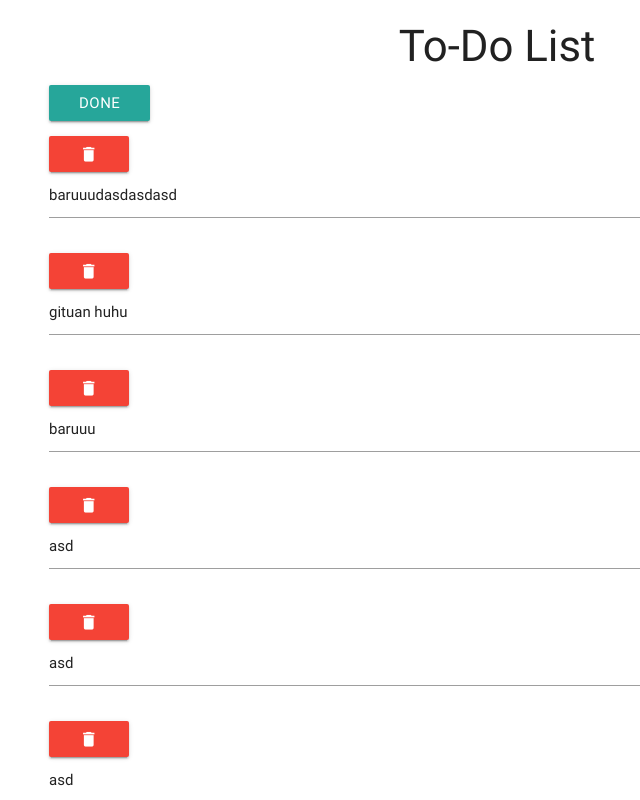
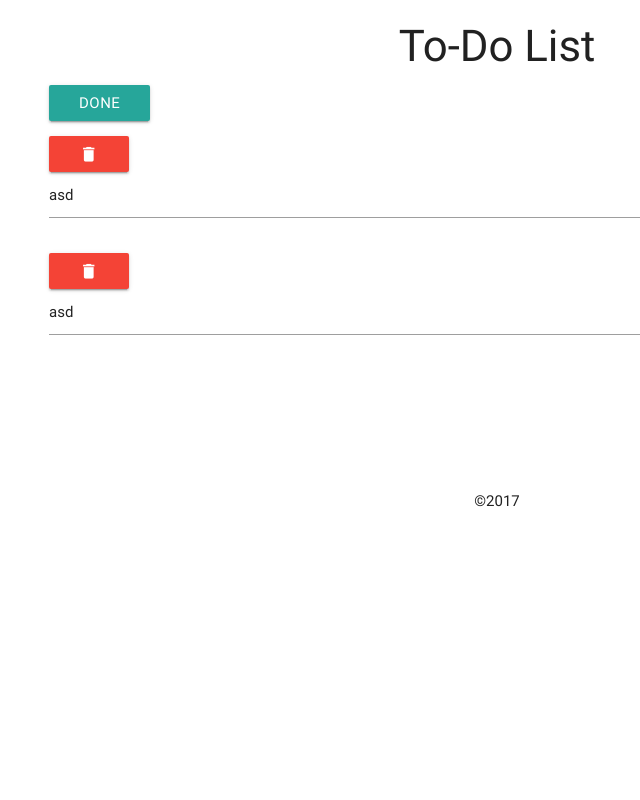
Before and after one commit to taufiqelrahman/tia-journey, a React app: page / in a window 1280 px wide. Both pictures are taken after a click on the link "EDIT". Shown: the top 800 px of the page, without its empty margins (143-783 px from the left). Built offline with nearby package versions, Linux system fonts and the light colour scheme; data requests are answered from the project's data file.

Commit message:
added deleteTodo Action

```diff
--- a/db.json
+++ b/db.json
@@ -1,30 +1,5 @@
 {
   "todos": [
-    {
-      "text": "baruuudasdasdasd",
-      "completed": true,
-      "id": 1
-    },
-    {
-      "text": "gituan huhu",
-      "completed": true,
-      "id": 2
-    },
-    {
-      "text": "baruuu",
-      "completed": true,
-      "id": 3
-    },
-    {
-      "text": "asd",
-      "completed": true,
-      "id": 5
-    },
-    {
-      "text": "asd",
-      "completed": false,
-      "id": 6
-    },
     {
       "text": "asd",
       "completed": false,
@@ -33,37 +8,7 @@
     {
       "text": "asd",
       "completed": false,
-      "id": 8
-    },
-    {
-      "text": "asd",
-      "completed": false,
       "id": 9
-    },
-    {
-      "text": "asd",
-      "completed": false,
-      "id": 10
-    },
-    {
-      "text": "asd",
-      "completed": false,
-      "id": 11
-    },
-    {
-      "text": "aku beneran",
-      "completed": false,
-      "id": 12
-    },
-    {
-      "text": "asd",
-      "completed": false,
-      "id": 13
-    },
-    {
-      "text": "uhuuy",
-      "completed": false,
-      "id": 14
     }
   ]
 }
--- a/src/components/TodoList.js
+++ b/src/components/TodoList.js
@@ -19,7 +19,10 @@ class TodoList extends React.Component {
       rendered.push(
         <li key={todo.id} style={{ marginBottom: 15 }}>
           { isEdit ?
-          <div><a className="waves-effect waves-light btn red"><i className="material-icons">delete</i></a>
+          <div>
+            <a className="waves-effect waves-light btn red" onClick={actions.deleteTodo.bind(this, todo.id)}>
+              <i className="material-icons">delete</i>
+            </a>
             <input
               type="text"
               value={todo.text}
--- a/src/modules/todolist.js
+++ b/src/modules/todolist.js
@@ -20,6 +20,7 @@ export const API_FAILED = 'API_FAILED'
 export const ADD_TODO = 'ADD_TODO'
 export const TOGGLE_TODO = 'TOGGLE_TODO'
 export const EDIT_TODO = 'EDIT_TODO'
+export const DELETE_TODO = 'DELETE_TODO'
 
 export const HANDLE_TEXT_ADD = 'HANDLE_TEXT_ADD'
 export const HANDLE_TEXT_EDIT = 'HANDLE_TEXT_EDIT'
@@ -105,6 +106,22 @@ export function editTodo(todo) {
     })
   }
 }
+export function deleteTodo(id) {
+  return (dispatch, getState) => {
+    axios.delete(`http://localhost:3000/todos/${id}`)
+    .then(res => {
+      dispatch({
+        type    : DELETE_TODO,
+        payload : id
+      })
+    })
+    .catch(err => {
+      dispatch({
+        type    : API_FAILED
+      })
+    })
+  }
+}
 
 export function handleTextAdd(e) {
   return {
@@ -145,6 +162,10 @@ const ACTION_HANDLERS = {
   [EDIT_TODO]           : (state, action) => ({...state,
     todos: state.todos.map(todo => (todo.id === action.payload.id) ? {...todo, text: action.payload.text} : todo)
   }),
+  [DELETE_TODO]           : (state, action) => ({...state,
+    todos: [...state.todos.slice(0, state.todos.findIndex(todo => todo.id === action.payload)),
+    ...state.todos.slice(state.todos.findIndex(todo => todo.id === action.payload) + 1)]
+  }),
   [HANDLE_TEXT_ADD]       : (state, action) => ({...state, text: action.payload}),
   [HANDLE_ADD]            : (state, action) => ({...state, isAdd: !state.isAdd}),
   [HANDLE_EDIT]           : (state, action) => ({...state, isEdit: !state.isEdit}),
```
Lines whose indentation alone changed are shown as unchanged.
